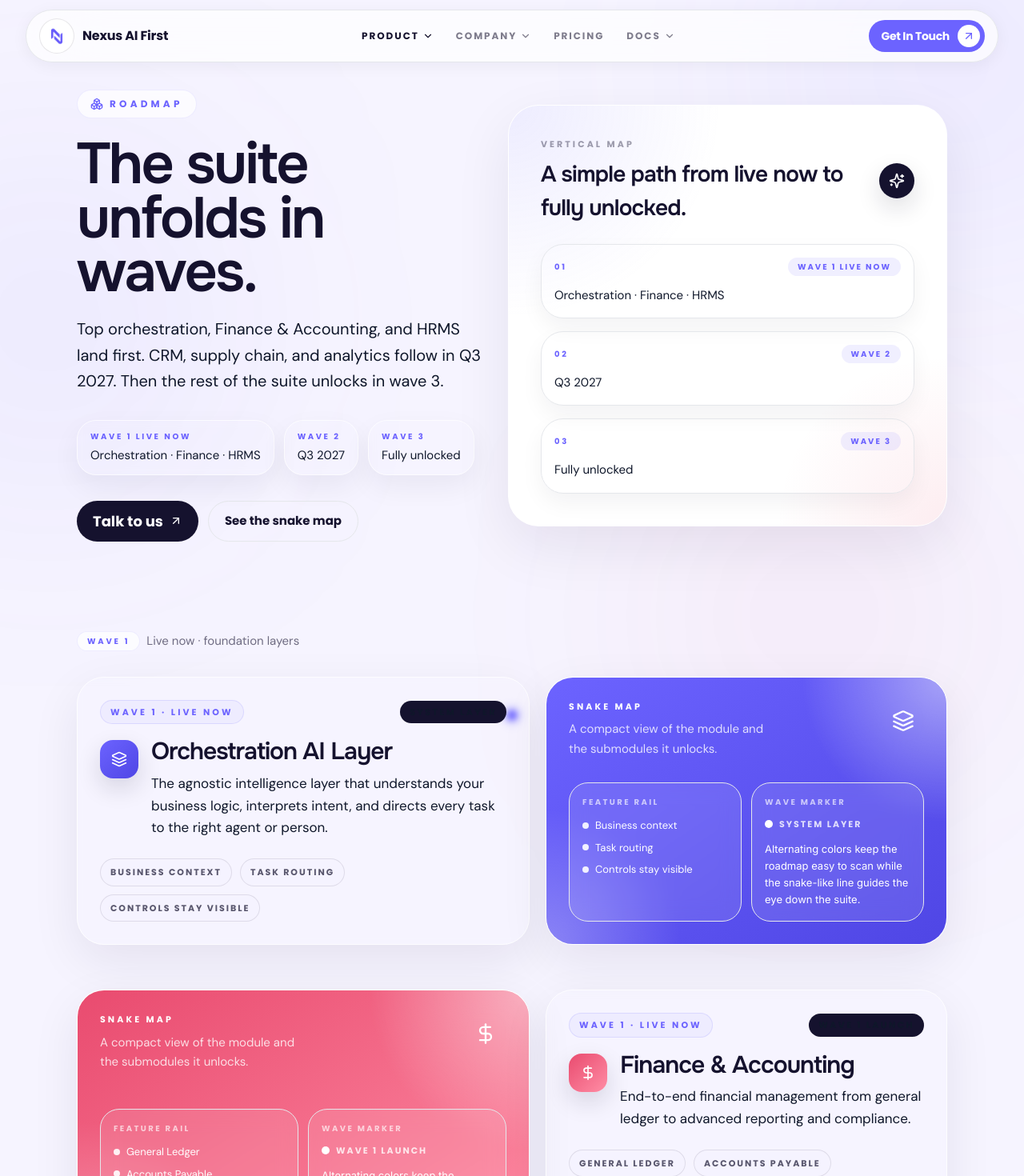
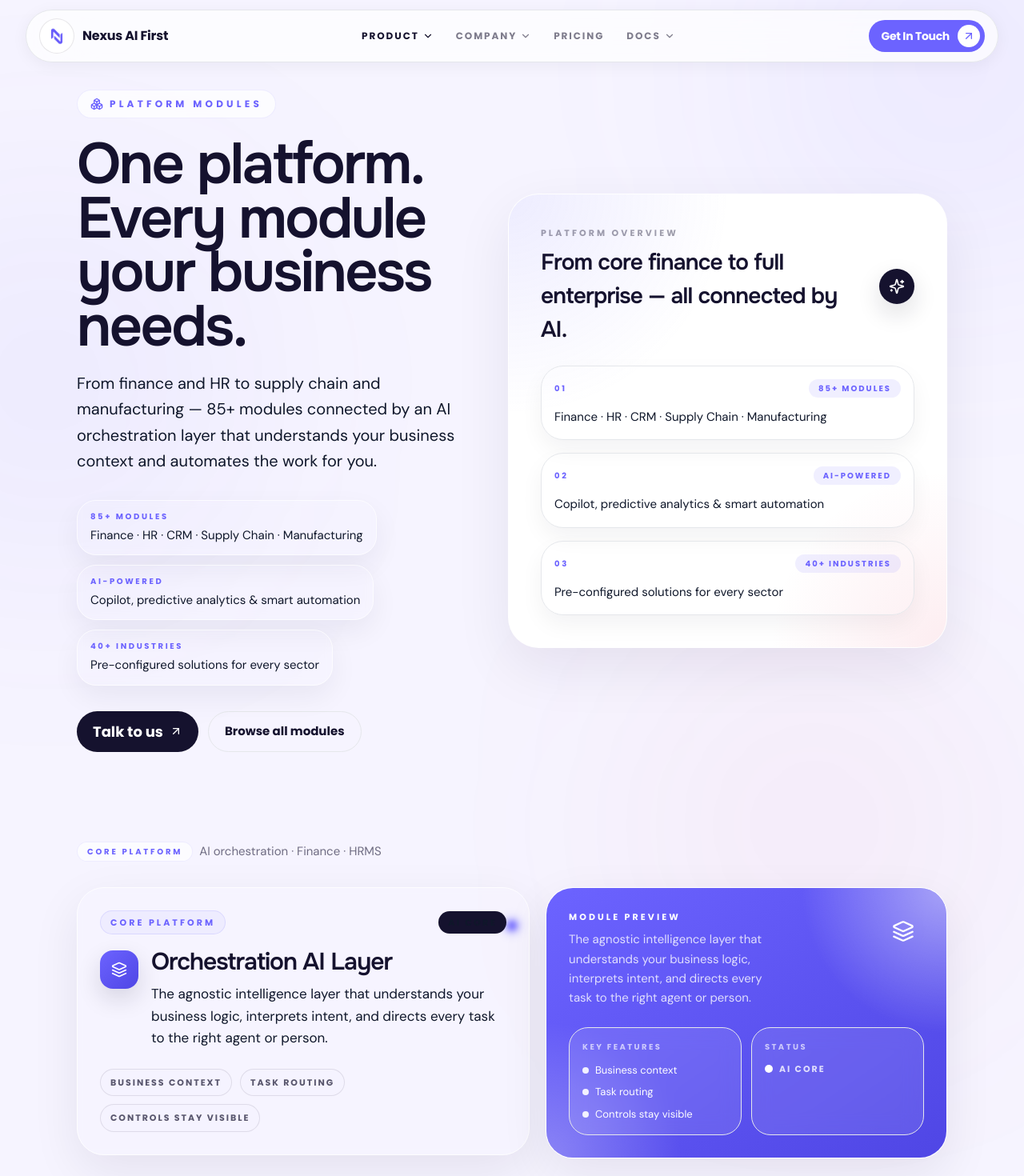
Before and after one commit to asadknow-hub/marketingwebsite, a Next.js app: page /modules in a window 1280 px wide. Shown: the top 1470 px of the page at 80% size. Built offline with nearby package versions, Linux system fonts and the light colour scheme; a web font is replaced by a local one.

Commit message:
Improve /modules: de-emphasize waves, replace jargon (snake map, wave marker), fix blank-on-load (whileInView→animate), reframe hero around capabilities, meaningful card labels

```diff
--- a/app/(site)/modules/page.tsx
+++ b/app/(site)/modules/page.tsx
@@ -25,7 +25,7 @@ export default function ModulesPage() {
             Ready to see it in action?
           </h2>
           <p className="max-w-[520px] mx-auto text-white/85 font-['DM_Sans'] text-lg mb-8">
-            Talk to our team about how the agentic platform maps to your business and which wave fits your timeline.
+            Talk to our team about how the platform maps to your business and which modules fit your needs.
           </p>
           <div className="flex flex-col sm:flex-row items-center justify-center gap-3">
             <button
--- a/components/templates/finance-management-landing-page-finsyc/roadmap 01 finsyc.tsx
+++ b/components/templates/finance-management-landing-page-finsyc/roadmap 01 finsyc.tsx
@@ -39,67 +39,67 @@ const moduleIndex = Object.fromEntries(featureModules.map((module) => [module.id
 
 const waveOne = [
   {
-    wave: "Wave 1 · Live now",
+    wave: "Core platform",
     title: "Orchestration AI Layer",
     description: "The agnostic intelligence layer that understands your business logic, interprets intent, and directs every task to the right agent or person.",
     icon: Layers,
     features: ["Business context", "Task routing", "Controls stay visible"],
     moreCount: 0,
     accent: "bg-gradient-to-br from-[#6C63FF] to-[#4F46E5]",
-    note: "System layer",
+    note: "AI core",
   },
   {
-    wave: "Wave 1 · Live now",
+    wave: "Core platform",
     title: "Finance & Accounting",
     description: moduleIndex.finance?.description || "End-to-end financial management from general ledger to advanced reporting and compliance.",
     icon: DollarSign,
     features: (moduleIndex.finance?.features ?? []).slice(0, 4).map((f) => f.name),
     moreCount: Math.max((moduleIndex.finance?.features.length ?? 0) - 4, 0),
     accent: "bg-gradient-to-br from-[#E94B6F] to-[#FF8DA5]",
-    note: "Wave 1 launch",
+    note: "Available now",
   },
   {
-    wave: "Wave 1 · Live now",
+    wave: "Core platform",
     title: "HRMS",
     description: moduleIndex.hr?.description || "Complete workforce management from recruitment to retirement with integrated payroll.",
     icon: Briefcase,
     features: (moduleIndex.hr?.features ?? []).slice(0, 4).map((f) => f.name),
     moreCount: Math.max((moduleIndex.hr?.features.length ?? 0) - 4, 0),
     accent: "bg-gradient-to-br from-[#0EA5E9] to-[#6366F1]",
-    note: "Wave 1 launch",
+    note: "Available now",
   },
 ] as const;
 
 const waveTwo = [
   {
-    wave: "Wave 2 · Target Q3 2027",
+    wave: "Business operations",
     title: moduleIndex.crm?.name || "CRM & Sales",
     description: moduleIndex.crm?.description || "Complete customer relationship management with lead tracking, opportunity management, and sales automation.",
     icon: (moduleIndex.crm?.icon as LucideIcon) ?? Boxes,
     features: (moduleIndex.crm?.features ?? []).slice(0, 4).map((f) => f.name),
     moreCount: Math.max((moduleIndex.crm?.features.length ?? 0) - 4, 0),
     accent: "bg-gradient-to-br from-[#8B5CF6] to-[#0EA5E9]",
-    note: "Q3 2027",
+    note: "Available now",
   },
   {
-    wave: "Wave 2 · Target Q3 2027",
+    wave: "Business operations",
     title: moduleIndex["supply-chain"]?.name || "Supply Chain & Logistics",
     description: moduleIndex["supply-chain"]?.description || "Complete supply chain visibility from procurement to delivery.",
     icon: (moduleIndex["supply-chain"]?.icon as LucideIcon) ?? Building2,
     features: (moduleIndex["supply-chain"]?.features ?? []).slice(0, 4).map((f) => f.name),
     moreCount: Math.max((moduleIndex["supply-chain"]?.features.length ?? 0) - 4, 0),
     accent: "bg-gradient-to-br from-[#F59E0B] to-[#FB7185]",
-    note: "Q3 2027",
+    note: "Available now",
   },
   {
-    wave: "Wave 2 · Target Q3 2027",
+    wave: "Business operations",
     title: moduleIndex.analytics?.name || "Analytics & BI",
     description: moduleIndex.analytics?.description || "Business intelligence with dashboards, reports, and predictive analytics.",
     icon: (moduleIndex.analytics?.icon as LucideIcon) ?? Sparkles,
     features: (moduleIndex.analytics?.features ?? []).slice(0, 4).map((f) => f.name),
     moreCount: Math.max((moduleIndex.analytics?.features.length ?? 0) - 4, 0),
     accent: "bg-gradient-to-br from-[#14B8A6] to-[#4F46E5]",
-    note: "Q3 2027",
+    note: "Available now",
   },
 ] as const;
 
@@ -128,9 +128,9 @@ const waveThreeModules = [
 });
 
 const heroBullets = [
-  { label: "Wave 1 live now", value: "Orchestration · Finance · HRMS" },
-  { label: "Wave 2", value: "Q3 2027" },
-  { label: "Wave 3", value: "Fully unlocked" },
+  { label: "85+ Modules", value: "Finance · HR · CRM · Supply Chain · Manufacturing" },
+  { label: "AI-Powered", value: "Copilot, predictive analytics & smart automation" },
+  { label: "40+ Industries", value: "Pre-configured solutions for every sector" },
 ];
 
 function RoadmapCard({ wave, title, description, icon: Icon, features, moreCount, accent, reverse = false, note }: RoadmapCardProps) {
@@ -195,10 +195,10 @@ function RoadmapCard({ wave, title, description, icon: Icon, features, moreCount
             <div className="flex items-start justify-between gap-4">
               <div>
                 <p className="font-poppins text-[10px] sm:text-[11px] font-bold uppercase tracking-[0.28em] text-white/72">
-                  Snake map
+                  Module preview
                 </p>
                 <p className="mt-2 max-w-[260px] font-['DM_Sans'] text-[14px] sm:text-[15px] leading-relaxed text-white/80">
-                  A compact view of the module and the submodules it unlocks.
+                  {description}
                 </p>
               </div>
               <div className="rounded-full bg-white/14 p-3 backdrop-blur-sm">
@@ -209,7 +209,7 @@ function RoadmapCard({ wave, title, description, icon: Icon, features, moreCount
             <div className="mt-6 grid gap-3 sm:grid-cols-2">
               <div className="rounded-[24px] border border-white/16 bg-white/10 p-4 backdrop-blur-md">
                 <p className="font-poppins text-[10px] font-bold uppercase tracking-[0.24em] text-white/65">
-                  Feature rail
+                  Key features
                 </p>
                 <div className="mt-3 space-y-2">
                   {features.slice(0, 3).map((feature) => (
@@ -223,7 +223,7 @@ function RoadmapCard({ wave, title, description, icon: Icon, features, moreCount
 
               <div className="rounded-[24px] border border-white/16 bg-white/10 p-4 backdrop-blur-md">
                 <p className="font-poppins text-[10px] font-bold uppercase tracking-[0.24em] text-white/65">
-                  Wave marker
+                  Status
                 </p>
                 <div className="mt-3 flex items-center gap-2">
                   <span className="h-2.5 w-2.5 rounded-full bg-white" />
@@ -231,9 +231,11 @@ function RoadmapCard({ wave, title, description, icon: Icon, features, moreCount
                     {note}
                   </span>
                 </div>
-                <p className="mt-3 text-[13px] leading-relaxed text-white/78">
-                  Alternating colors keep the roadmap easy to scan while the snake-like line guides the eye down the suite.
-                </p>
+                {moreCount > 0 && (
+                  <p className="mt-3 text-[13px] leading-relaxed text-white/78">
+                    +{moreCount} more capabilities inside this module.
+                  </p>
+                )}
               </div>
             </div>
           </div>
@@ -286,41 +288,37 @@ export default function Roadmap01Finsyc({ className }: { className?: string }) {
               <div>
                 <motion.div
                   initial={{ opacity: 0, y: 18 }}
-                  whileInView={{ opacity: 1, y: 0 }}
-                  viewport={{ once: true }}
+                  animate={{ opacity: 1, y: 0 }}
                   transition={{ duration: 0.6, ease: "easeOut" as const }}
                   className="inline-flex items-center gap-2 rounded-full border border-[#6C63FF]/10 bg-white/70 px-4 py-2 backdrop-blur-sm"
                 >
                   <Boxes className="h-4 w-4 text-[#6C63FF]" />
                   <span className="font-poppins text-[11px] sm:text-[12px] font-bold uppercase tracking-[0.35em] text-[#6C63FF]">
-                    Roadmap
+                    Platform Modules
                   </span>
                 </motion.div>
 
                 <motion.h1
                   initial={{ opacity: 0, y: 24 }}
-                  whileInView={{ opacity: 1, y: 0 }}
-                  viewport={{ once: true }}
+                  animate={{ opacity: 1, y: 0 }}
                   transition={{ duration: 0.75, delay: 0.08, ease: "easeOut" as const }}
                   className="mt-6 max-w-[720px] font-onest text-[42px] sm:text-[56px] lg:text-[72px] font-semibold leading-[0.94] tracking-[-2.5px] text-[#15122E]"
                 >
-                  The suite unfolds in waves.
+                  One platform. Every module your business needs.
                 </motion.h1>
 
                 <motion.p
                   initial={{ opacity: 0, y: 18 }}
-                  whileInView={{ opacity: 1, y: 0 }}
-                  viewport={{ once: true }}
+                  animate={{ opacity: 1, y: 0 }}
                   transition={{ duration: 0.7, delay: 0.16, ease: "easeOut" as const }}
                   className="mt-5 max-w-[650px] font-['DM_Sans'] text-[18px] sm:text-[20px] leading-relaxed text-[#15122E]/78"
                 >
-                  Top orchestration, Finance & Accounting, and HRMS land first. CRM, supply chain, and analytics follow in Q3 2027. Then the rest of the suite unlocks in wave 3.
+                  From finance and HR to supply chain and manufacturing — 85+ modules connected by an AI orchestration layer that understands your business context and automates the work for you.
                 </motion.p>
 
                 <motion.div
                   initial={{ opacity: 0, y: 18 }}
-                  whileInView={{ opacity: 1, y: 0 }}
-                  viewport={{ once: true }}
+                  animate={{ opacity: 1, y: 0 }}
                   transition={{ duration: 0.7, delay: 0.22, ease: "easeOut" as const }}
                   className="mt-8 flex flex-wrap gap-3"
                 >
@@ -344,18 +342,17 @@ export default function Roadmap01Finsyc({ className }: { className?: string }) {
                     Talk to us <ArrowUpRight className="h-4 w-4" />
                   </Link>
                   <a
-                    href="#roadmap-timeline"
+                    href="#module-list"
                     className="inline-flex items-center gap-2 rounded-full border border-[#15122E]/12 bg-white/78 px-5 py-3 font-poppins text-[14px] sm:text-[15px] font-bold text-[#15122E] transition-colors hover:border-[#6C63FF]/40"
                   >
-                    See the snake map
+                    Browse all modules
                   </a>
                 </div>
               </div>
 
               <motion.div
                 initial={{ opacity: 0, y: 24 }}
-                whileInView={{ opacity: 1, y: 0 }}
-                viewport={{ once: true }}
+                animate={{ opacity: 1, y: 0 }}
                 transition={{ duration: 0.75, delay: 0.08, ease: "easeOut" as const }}
                 className="relative overflow-hidden rounded-[38px] border border-white/80 bg-white shadow-[0_24px_70px_rgba(21,18,46,0.08)]"
               >
@@ -364,10 +361,10 @@ export default function Roadmap01Finsyc({ className }: { className?: string }) {
                   <div className="flex items-center justify-between gap-4">
                     <div>
                       <p className="font-poppins text-[10px] sm:text-[11px] font-bold uppercase tracking-[0.28em] text-[#15122E]/40">
-                        Vertical map
+                        Platform overview
                       </p>
                       <h2 className="mt-2 font-onest text-[24px] sm:text-[28px] font-semibold tracking-[-0.8px] text-[#15122E]">
-                        A simple path from live now to fully unlocked.
+                        From core finance to full enterprise — all connected by AI.
                       </h2>
                     </div>
                     <div className="rounded-full bg-[#15122E] p-3 text-white shadow-[0_12px_30px_rgba(21,18,46,0.14)]">
@@ -398,7 +395,7 @@ export default function Roadmap01Finsyc({ className }: { className?: string }) {
           </div>
         </div>
 
-        <div id="roadmap-timeline" className="relative z-10 w-full max-w-[1440px] mx-auto px-4 sm:px-6 lg:px-[96px] pb-24 lg:pb-32">
+        <div id="module-list" className="relative z-10 w-full max-w-[1440px] mx-auto px-4 sm:px-6 lg:px-[96px] pb-24 lg:pb-32">
           <div className="mx-auto max-w-[1248px]">
             <motion.div
               initial={{ opacity: 0, y: 18 }}
@@ -408,10 +405,10 @@ export default function Roadmap01Finsyc({ className }: { className?: string }) {
               className="mb-8 flex items-center gap-2"
             >
               <span className="rounded-full border border-[#6C63FF]/10 bg-white/70 px-3 py-1 font-poppins text-[10px] font-bold uppercase tracking-[0.28em] text-[#6C63FF]">
-                Wave 1
+                Core platform
               </span>
               <span className="font-['DM_Sans'] text-[14px] sm:text-[15px] text-[#15122E]/60">
-                Live now · foundation layers
+                AI orchestration · Finance · HRMS
               </span>
             </motion.div>
 
@@ -439,10 +436,10 @@ export default function Roadmap01Finsyc({ className }: { className?: string }) {
                 className="mt-4 flex items-center gap-2"
               >
                 <span className="rounded-full border border-[#6C63FF]/10 bg-white/70 px-3 py-1 font-poppins text-[10px] font-bold uppercase tracking-[0.28em] text-[#6C63FF]">
-                  Wave 2
+                  Business operations
                 </span>
                 <span className="font-['DM_Sans'] text-[14px] sm:text-[15px] text-[#15122E]/60">
-                  Target Q3 2027 · three modules next
+                  CRM · Supply Chain · Analytics
                 </span>
               </motion.div>
 
@@ -469,10 +466,10 @@ export default function Roadmap01Finsyc({ className }: { className?: string }) {
                 className="mt-4 flex items-center gap-2"
               >
                 <span className="rounded-full border border-[#15122E]/10 bg-white/70 px-3 py-1 font-poppins text-[10px] font-bold uppercase tracking-[0.28em] text-[#15122E]/55">
-                  Wave 3
+                  Extended suite
                 </span>
                 <span className="font-['DM_Sans'] text-[14px] sm:text-[15px] text-[#15122E]/60">
-                  Fully unlocked suite
+                  10 additional modules across the platform
                 </span>
               </motion.div>
 
```
